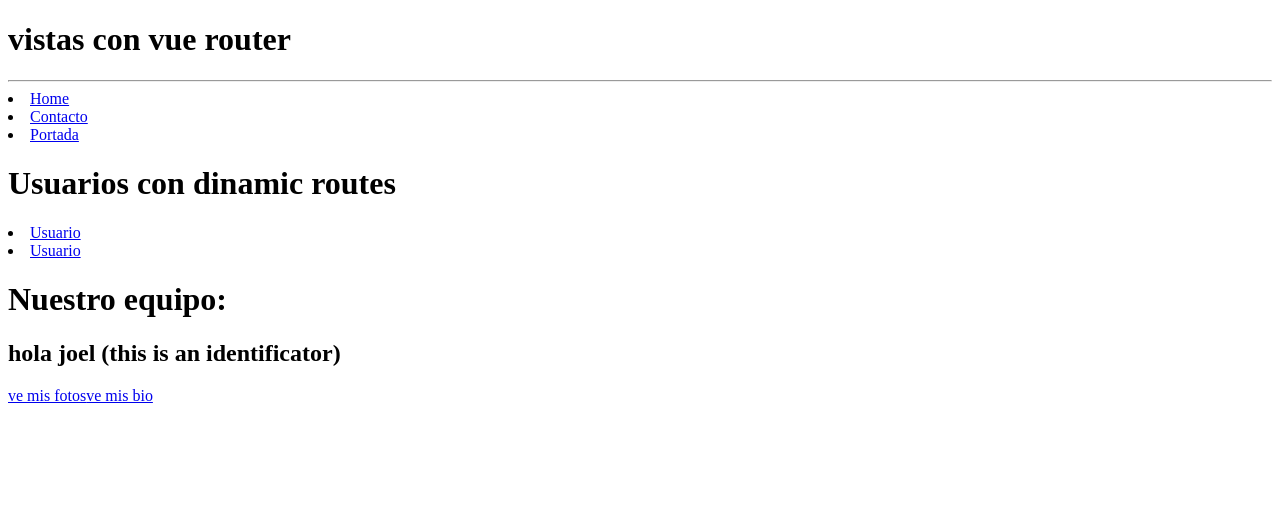
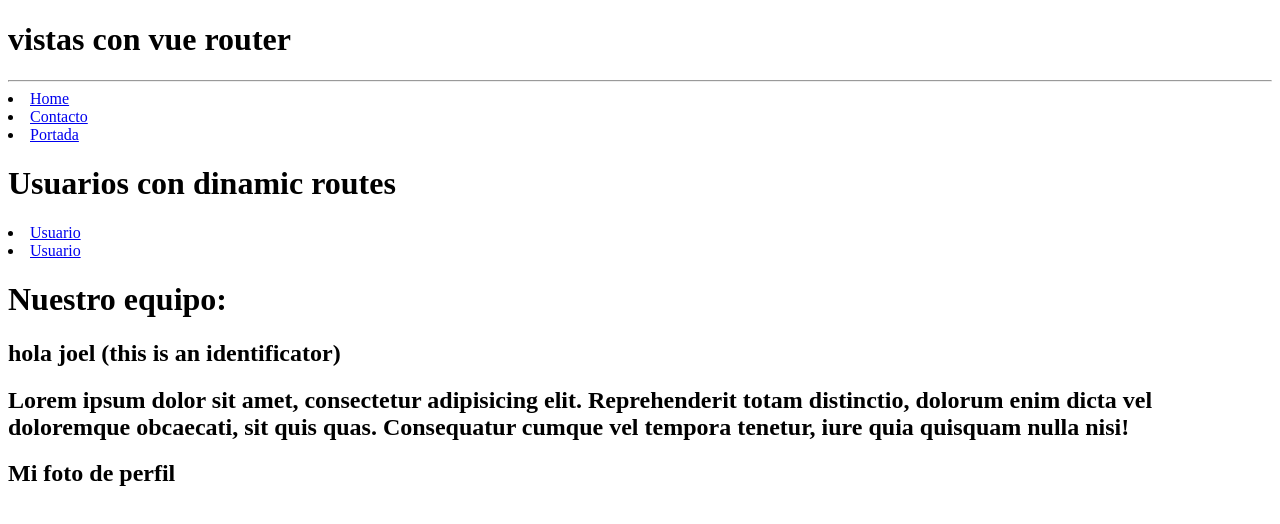
Before and after one commit to thirty33/VueRouter1, a Vue app: page /#/equipo/joel in a window 1280 px wide. Shown: the top 524 px of the page. Built offline with nearby package versions, Linux system fonts and the light colour scheme.

Commit message:
Utilizando Named Views para cargar distintas rutas en un mismo componente

```diff
--- a/src/components/Equipo.vue
+++ b/src/components/Equipo.vue
@@ -3,7 +3,11 @@
 	<main>
 		<h1>Nuestro equipo:</h1>
 
+		<!-- Named views -->
 		<router-view></router-view>
+		<router-view name="bio"></router-view>
+		<router-view name="fotos"></router-view>
+
 	</main>
 
 </template>
--- a/src/components/Usuario.vue
+++ b/src/components/Usuario.vue
@@ -8,10 +8,10 @@
 
 
 
-		<router-link :to="{name: 'fotos', params: {id: id}}">ve mis fotos</router-link>
+		<!-- <router-link :to="{name: 'fotos', params: {id: id}}">ve mis fotos</router-link>
 
 
-		<router-link :to="{name: 'bio', params: {id: id}}">ve mis bio</router-link>
+		<router-link :to="{name: 'bio', params: {id: id}}">ve mis bio</router-link> -->
 
 		<router-view></router-view>
 	</section>
--- a/src/router/index.js
+++ b/src/router/index.js
@@ -35,6 +35,24 @@ export default new Router({
       name: 'usuario',
       component: Usuario
     },
+    // {
+    //   path: '/equipo/:id',
+    //   // name: 'equipo',
+    //   // nested routes
+    //   component: Equipo, children: [
+    //   	{
+    //   		path: '',
+    //   		component: Usuario, name:'equipo',
+    //   		children: [
+    //   			{path: 'fotos', name: 'fotos', component: Usuariofotos},
+    //   			{path: 'bio', name: 'bio', component: Usuariobio},
+
+    //   		]
+    //   	}
+
+    //   ]
+    // },
+    // con named views
     {
       path: '/equipo/:id',
       // name: 'equipo',
@@ -42,11 +60,13 @@ export default new Router({
       component: Equipo, children: [
       	{
       		path: '',
-      		component: Usuario, name:'equipo', children: [
-      			{path: 'fotos', name: 'fotos', component: Usuariofotos},
-      			{path: 'bio', name: 'bio', component: Usuariobio},
+      		components: {
+      			default: Usuario,
+      			bio: Usuariobio,
+      			fotos: Usuariofotos
 
-      		]
+      		}, name:'equipo',
+
       	}
 
       ]
```
